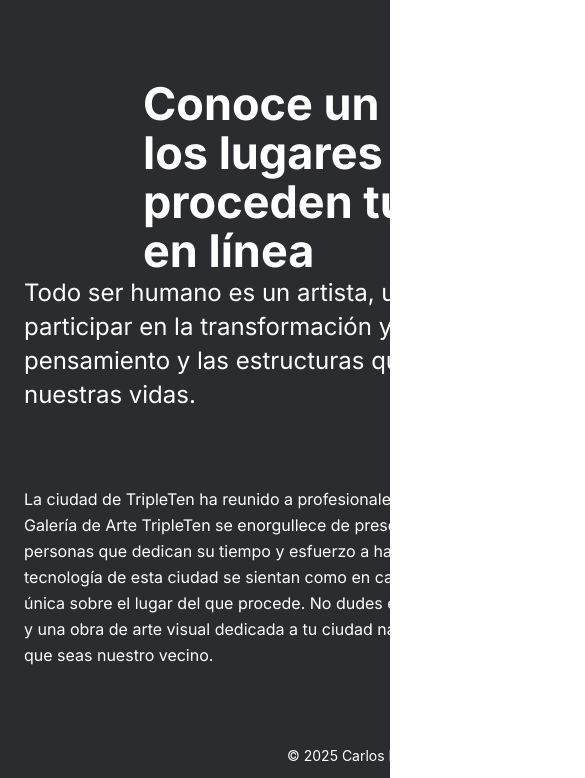
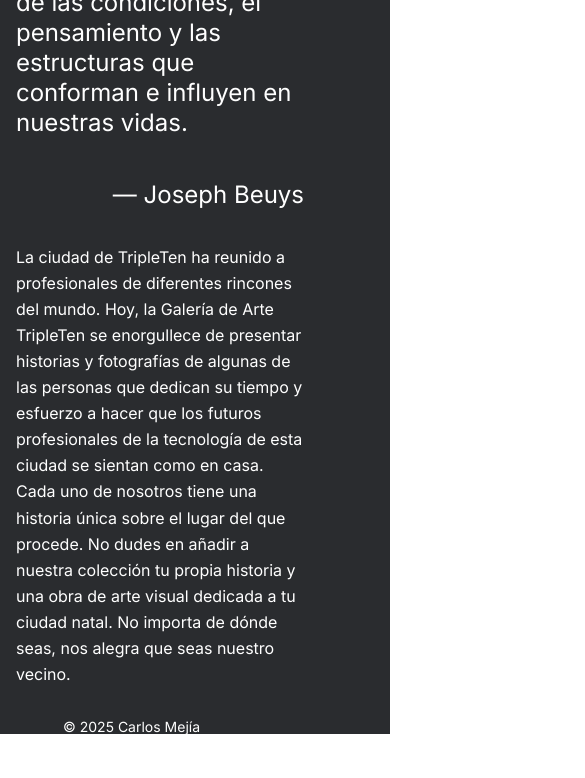
Before and after one commit to cm97-blue/web_project_homeland, a plain HTML site: page index.html in a window 390 px wide. Shown: the part 954-1732 px from the top of the page, 585 px wide, since content can reach past the window. After the commit the page ends 1689 px from the top, so only its background shows below. Drawn offline with Linux system fonts and the light colour scheme.

Commit message:
add changes

```diff
--- a/blocks/header.css
+++ b/blocks/header.css
@@ -1,4 +1,4 @@
-@media screen and (max-width: 1280px) {
+@media screen and (min-width: 1280px) and (max-width: 1500px) {
   .header {
     display: flex;
     flex-direction: column;
@@ -13,7 +13,7 @@
   .header__lead {
     margin-top: 91px;
     margin-left: 0;
-    width: 984px;
+    max-width: 984px;
     height: 304px;
     box-sizing: border-box;
   }
@@ -25,7 +25,7 @@
     font-size: 96px;
     font-family: "inter-bold";
     font-style: bold;
-    width: 720px;
+    max-width: 720px;
     height: 200px;
     font-weight: 900;
   }
@@ -36,7 +36,7 @@
     display: flex;
     font-family: "inter-regular";
     font-style: normal;
-    width: 720px;
+    max-width: 720px;
     height: 72px;
     line-height: 36px;
     font-size: 30px;
@@ -45,7 +45,7 @@
   .header__image {
     margin-top: 64px;
     margin-left: 148px;
-    width: 984px;
+    max-width: 984px;
     height: 615px;
     box-sizing: border-box;
   }
@@ -59,45 +59,45 @@
     justify-content: center;
     margin-left: 148px;
     margin-top: 92px;
-    width: 830px;
+    max-width: 830px;
     height: 607px;
     box-sizing: border-box;
   }
-  .header__title {
+  .intro__title {
     margin-top: 0;
     margin-bottom: 40px;
     font-family: "inter-bold";
     font-style: bold;
-    width: 830px;
+    max-width: 830px;
     height: 173.92px;
     line-height: 58px;
     font-size: 54px;
   }
-  .header__paragraph {
+  .intro__paragraph {
     font-family: "inter-regular";
     line-height: 34px;
     font-style: normal;
-    width: 738px;
+    max-width: 738px;
     height: 135.66px;
     font-size: 24px;
     font-weight: 400;
     margin-top: 40px;
     margin-bottom: 0px;
   }
-  .header__author {
+  .intro__author {
     text-align: right;
     font-family: "inter-regular";
     font-style: normal;
     font-weight: 400;
     font-size: 24px;
     line-height: 34px;
-    width: 732px;
+    max-width: 732px;
     height: 33.91px;
   }
-  .header__city {
+  .intro__city {
     font-family: "inter-regular";
     font-style: normal;
-    width: 722px;
+    max-width: 722px;
     height: 181.54px;
     font-weight: 400;
     font-size: 16px;
@@ -114,12 +114,13 @@
     font-weight: 400;
     font-size: 14px;
     line-height: 16px;
+    margin-bottom: 0;
   }
 }
-@media screen and (max-width: 768px) {
+@media screen and (min-width: 768px) and (max-width: 1280px) {
   .header__logo {
     height: 66px;
-    width: 254px;
+    max-width: 254px;
     margin-top: 30px;
     margin-left: 257px;
   }
@@ -127,7 +128,7 @@
   .header__lead {
     margin-top: 90px;
     margin-left: 0;
-    width: 720px;
+    max-width: 720px;
     height: 255px;
     box-sizing: border-box;
   }
@@ -144,7 +145,7 @@
     margin-top: 25px;
     margin-bottom: 0;
     margin-left: 24px;
-    width: 720px;
+    max-width: 720px;
     height: 72px;
     font-weight: 400;
     font-size: 30px;
@@ -162,20 +163,20 @@
   .header__intro {
     margin-left: 24px;
     margin-top: 90px;
-    width: 720px;
+    max-width: 720px;
     height: 573px;
     box-sizing: border-box;
   }
-  .header__title {
+  .intro__title {
     font-style: bold;
-    width: 707px;
+    max-width: 707px;
     height: 147px;
     font-weight: 900;
     font-size: 45px;
     line-height: 49px;
   }
-  .header__paragraph {
-    width: 720px;
+  .intro__paragraph {
+    max-width: 720px;
     height: 136px;
     font-size: 24px;
     line-height: 34px;
@@ -183,20 +184,20 @@
     margin-top: 50px;
     margin-bottom: 0px;
   }
-  .header__author {
+  .intro__author {
     margin-top: 8px;
     margin-bottom: 0;
     font-weight: 400;
     font-size: 24px;
     line-height: 34px;
-    width: 720px;
+    max-width: 720px;
     height: 34px;
     text-align: right;
   }
-  .header__city {
+  .intro__city {
     margin-top: 32px;
     margin-bottom: 0;
-    width: 720px;
+    max-width: 720px;
     height: 182px;
     font-weight: 400;
     font-size: 16px;
@@ -214,13 +215,14 @@
     font-size: 14px;
     line-height: 16px;
     box-sizing: border-box;
+    margin-bottom: 0;
   }
 }
 
-@media screen and (max-width: 320px) {
+@media screen and (min-width: 320px) and (max-width: 768px) {
   .header__logo {
     height: 52px;
-    width: 188px;
+    max-width: 188px;
     margin-top: 20px;
     margin-left: 66px;
   }
@@ -237,7 +239,7 @@
     margin-bottom: 0;
     line-height: 44px;
     font-size: 40px;
-    width: 228px;
+    max-width: 228px;
     height: 88px;
   }
 
@@ -245,7 +247,7 @@
     margin-top: 16px;
     margin-bottom: 0;
     margin-left: 16px;
-    width: 288px;
+    width: 100%;
     height: 40px;
     font-weight: 400;
     font-size: 16px;
@@ -253,7 +255,8 @@
   }
   .header__image {
     margin-left: 0px;
-    width: 320px;
+
+    width: auto;
     height: 200px;
     margin-top: 40px;
     box-sizing: border-box;
@@ -266,7 +269,7 @@
     width: 288px;
     box-sizing: border-box;
   }
-  .header__title {
+  .intro__title {
     width: 288px;
     height: 175px;
     font-weight: 900;
@@ -274,7 +277,7 @@
     line-height: 35px;
     margin-bottom: 0;
   }
-  .header__paragraph {
+  .intro__paragraph {
     width: 288px;
     height: 300px;
     font-size: 24px;
@@ -282,7 +285,7 @@
     font-weight: 400;
     margin-top: 40px;
   }
-  .header__author {
+  .intro__author {
     margin-top: 40px;
     font-weight: 400;
     font-size: 24px;
@@ -292,7 +295,7 @@
     margin-bottom: 0;
     text-align: right;
   }
-  .header__city {
+  .intro__city {
     margin-top: 32px;
     width: 288px;
     height: 442px;
@@ -310,6 +313,7 @@
     font-weight: 400;
     font-size: 14px;
     line-height: 14px;
+    margin-bottom: 0;
     box-sizing: border-box;
   }
 }
--- a/blocks/page.css
+++ b/blocks/page.css
@@ -5,3 +5,6 @@
   font-style: normal;
   margin: 0;
 }
+.body {
+  margin: 0;
+}
--- a/index.html
+++ b/index.html
@@ -30,18 +30,18 @@
           class="header__image"
         />
         <div class="header__intro">
-          <h3 class="header__title">
+          <h3 class="intro__title">
             Conoce un poco mejor los lugares de los que proceden tus colegas en
             línea
           </h3>
-          <p class="header__paragraph">
+          <p class="intro__paragraph">
             Todo ser humano es un artista, un ser de la libertad, llamado a
             participar en la transformación y reforma de las condiciones, el
             pensamiento y las estructuras que conforman e influyen en nuestras
             vidas.
           </p>
-          <p class="header__author">— Joseph Beuys</p>
-          <p class="header__city">
+          <p class="intro__author">— Joseph Beuys</p>
+          <p class="intro__city">
             La ciudad de TripleTen ha reunido a profesionales de diferentes
             rincones del mundo. Hoy, la Galería de Arte TripleTen se enorgullece
             de presentar historias y fotografías de algunas de las personas que
```
